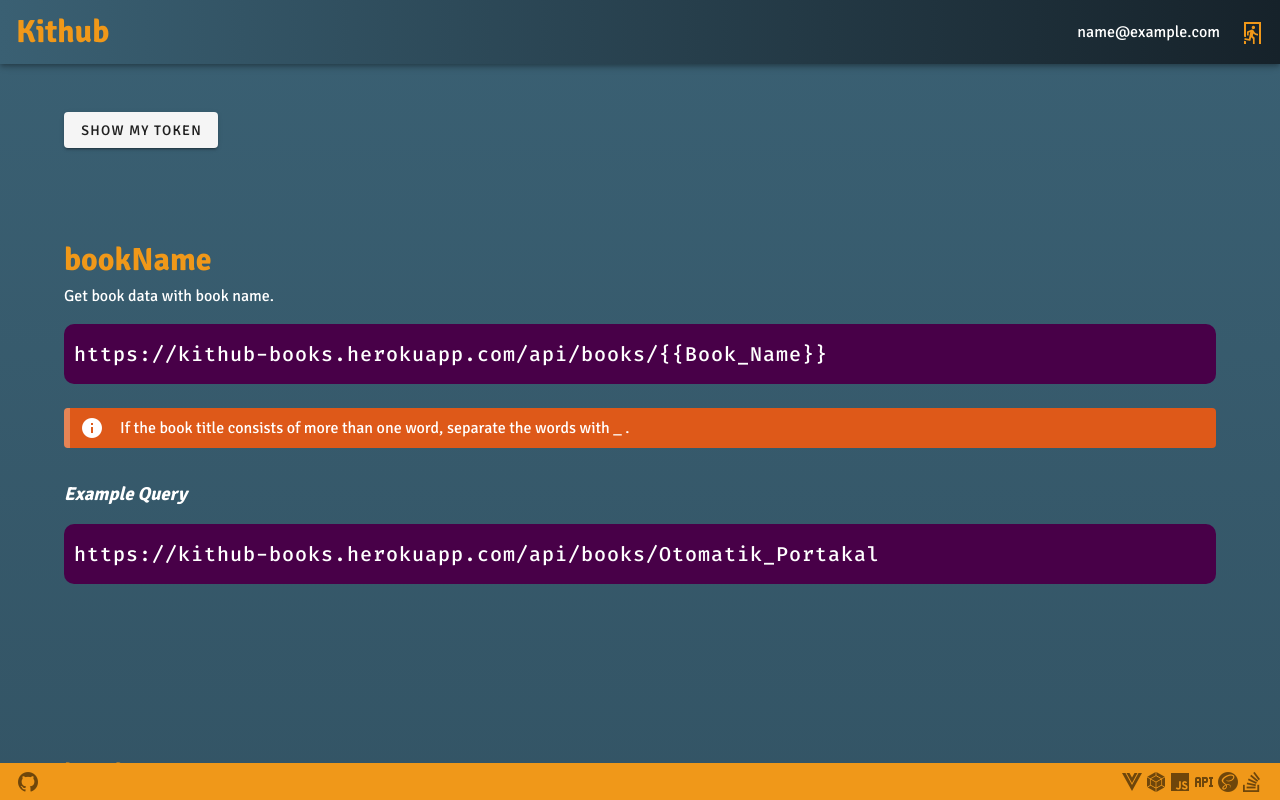
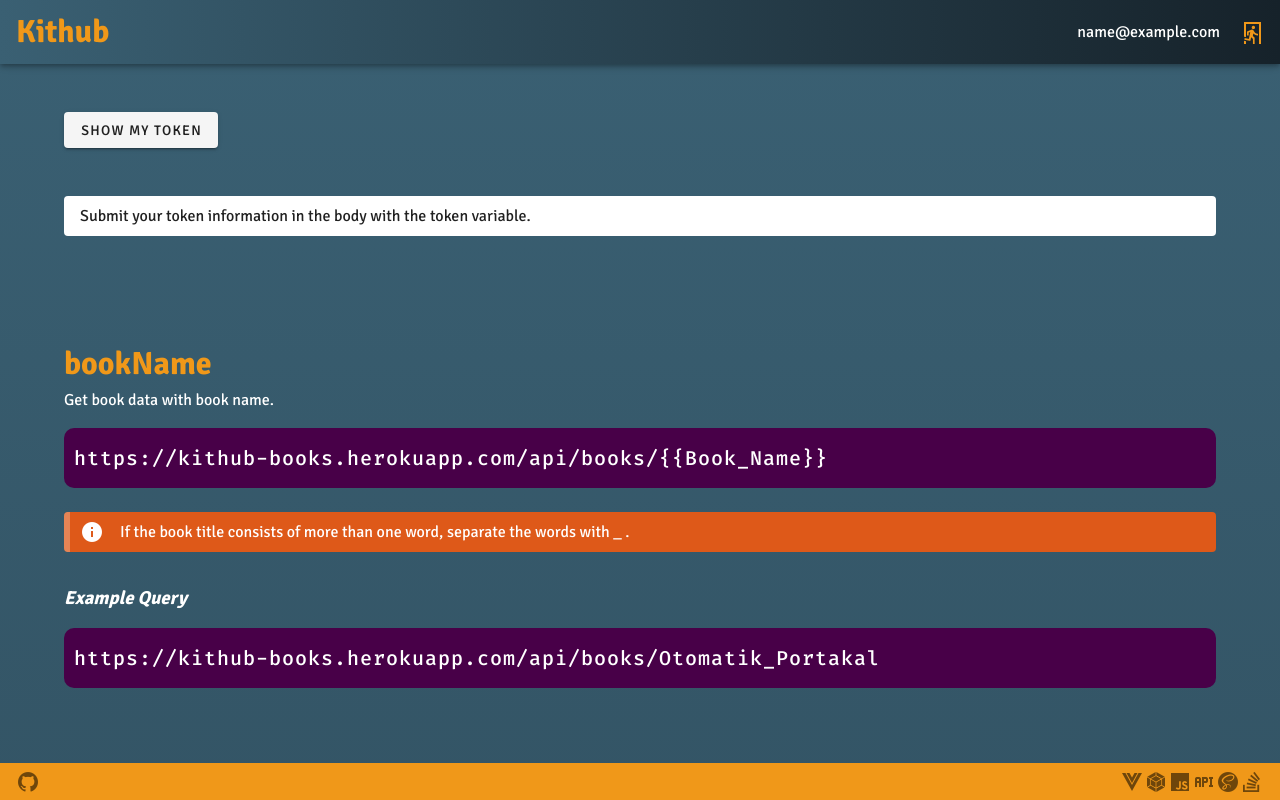
Before and after one commit to Ercan93/Kithub, a Vue app: page /profile in a window 1280 px wide. Shown: the top 800 px of the page. Built offline with nearby package versions, Linux system fonts and the light colour scheme; no server answers; sample sign-in values are in the browser's storage.

Commit message:
a bit more update

```diff
--- a/src/App.vue
+++ b/src/App.vue
@@ -10,7 +10,12 @@
 
   data: () => ({
     //
-  })
+  }),
+  created() {
+    axios.get("https://kithub-books.herokuapp.com").then((response) => {
+      console.log("api server is awakened.");
+    });
+  },
 };
 </script>
 <style lang="sass">
--- a/src/components/appMain.vue
+++ b/src/components/appMain.vue
@@ -6,6 +6,11 @@
       <v-alert dense class="mt-12" border="bottom" color="second" v-show="showTokenValue">
         <textarea disabled class="token-card">{{token}}</textarea>
       </v-alert>
+      <v-alert
+        dense
+        class="mt-12"
+        color="second"
+      >Submit your token information in the body with the token variable.</v-alert>
     </div>
     <endpoint-card></endpoint-card>
   </v-main>
@@ -17,17 +22,17 @@
   data() {
     return {
       showTokenValue: false,
-      token: null
+      token: null,
     };
   },
   methods: {
     showToken() {
       this.showTokenValue = !this.showTokenValue;
-    }
+    },
   },
   created() {
     this.token = this.$store.state.userInfo.token;
-  }
+  },
 };
 </script>
 
```
